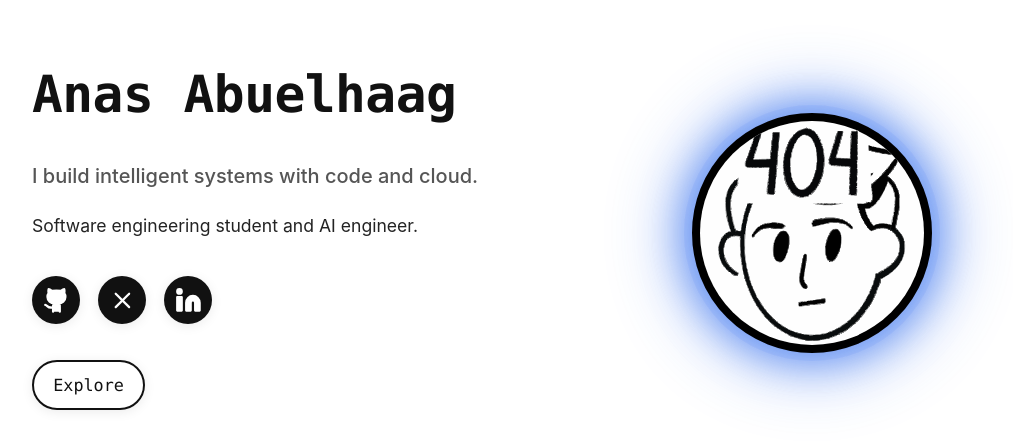
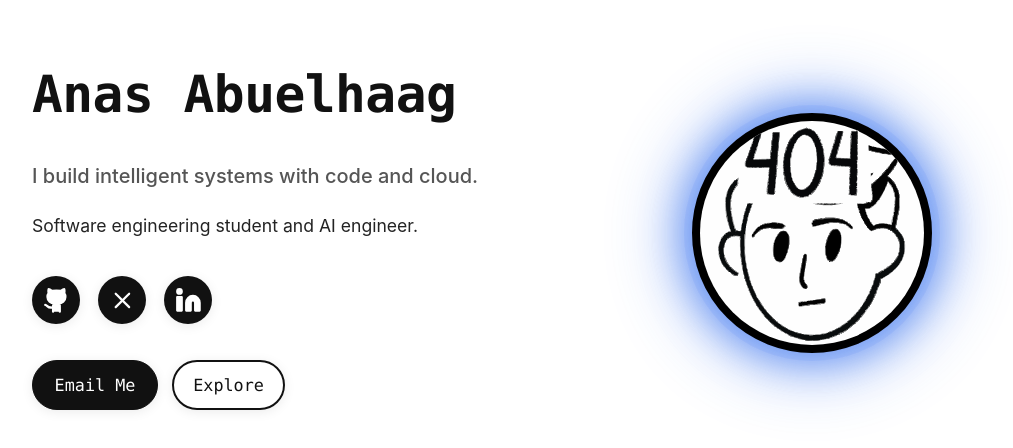
Before and after one commit to a-elhaag/Vue.JS-portfolio, a Vue app: page / in a window 1280 px wide. Shown: the top 448 px of the page, without its empty margins (158-1171 px from the left). Built offline with nearby package versions, Linux system fonts and the light colour scheme.

Commit message:
feat: add email button to WelcomeSection for direct contact

```diff
--- a/src/sections/WelcomeSection.vue
+++ b/src/sections/WelcomeSection.vue
@@ -74,6 +74,12 @@ const socials = computed(() => {
 
         <!-- CTAs -->
         <div class="welcome-cta">
+          <Button
+            variant="solid"
+            :href="`mailto:${welcome.contacts.email}`"
+            aria-label="Contact Me"
+            >Email Me</Button
+          >
           <Button variant="animated" aria-label="Explore">
             <template #icon>
               <ArrowDown />
```
